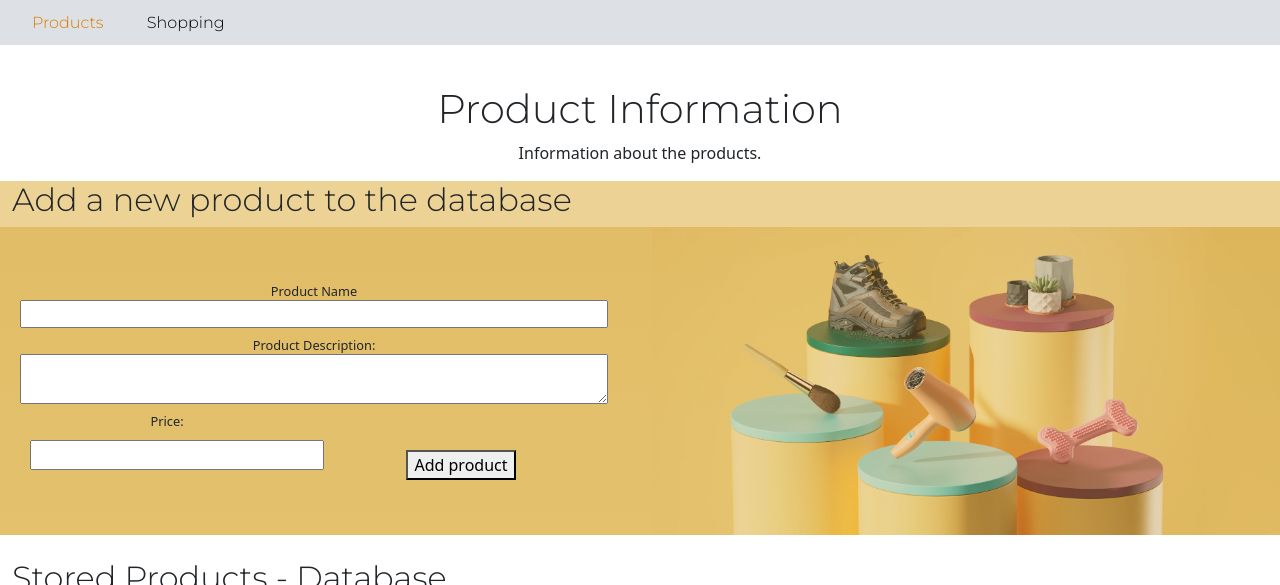
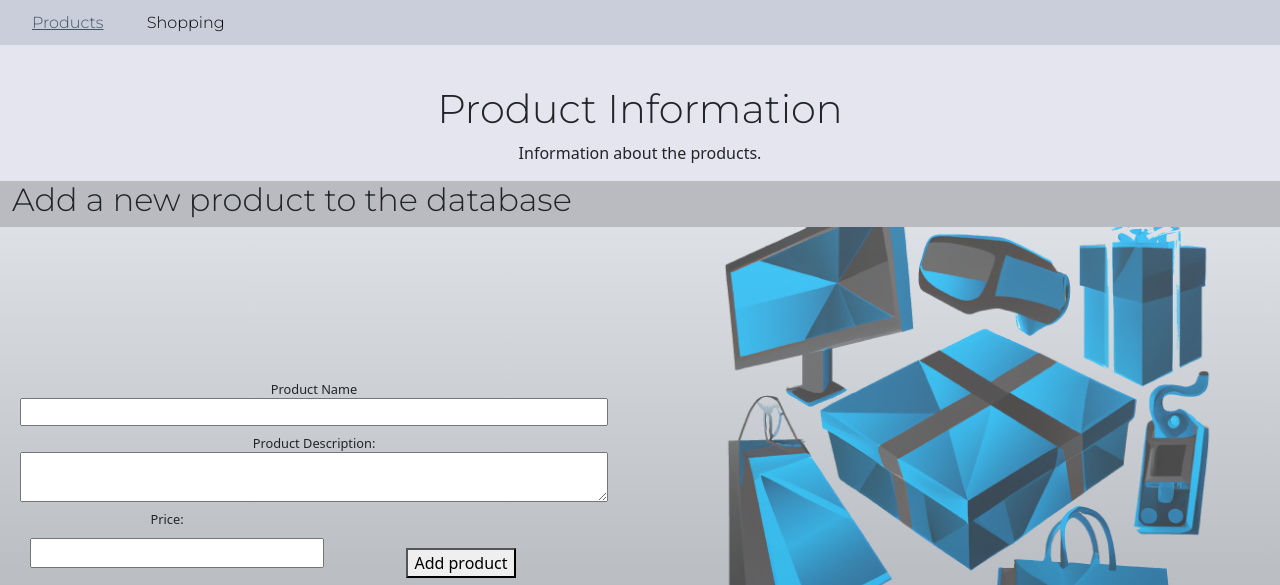
Before and after one commit to Benjovengo/CRUDapplication, a React (Create React App) app in the folder client/: page /products in a window 1280 px wide. Shown: the top 585 px of the page. Built offline with nearby package versions, Linux system fonts and the light colour scheme; no server answers.

Commit message:
update styling
Update the colors of the header and pages.

Signed-off-by: Fabio Benjovengo <fabio.benjovengo@gmail.com>

```diff
--- a/client/src/App.css
+++ b/client/src/App.css
@@ -1,5 +1,9 @@
 /* Import fonts */
 @import url("https://fonts.googleapis.com/css2?family=Cinzel:wght@400;500;600;800&family=Cormorant:ital,wght@0,300;0,500;0,700;1,300;1,500;1,700&family=Montserrat:ital,wght@0,200;0,300;0,700;1,200;1,300;1,700&display=swap");
+
+body {
+  background-color: #e5e5f0;
+}
 
 .App {
   margin: 0;
--- a/client/src/components/Header.css
+++ b/client/src/components/Header.css
@@ -30,5 +30,6 @@
 }
 
 .active {
-  color: #D87E01 !important;
+  color: #415564 !important;
+  text-decoration: underline !important;
 }
--- a/client/src/pages/Products.jsx
+++ b/client/src/pages/Products.jsx
@@ -3,7 +3,7 @@ import { Container, Row, Col } from 'reactstrap'
 import axios from 'axios'
 
 import SingleProductCard from '../components/cards/SingleProductCard'
-import productsImage from '../assets/trending-products.webp'
+import productsImage from '../assets/products_hero.png'
 
 import './Stylesheet.css'
 
@@ -56,7 +56,6 @@ const Products = () => {
   }
 
   return (
-
     <>
     <section>
       <Container fluid>
@@ -122,7 +121,6 @@ const Products = () => {
       </Container>
     </section>
     </>
-
   )
 }
 
--- a/client/src/pages/Shopping.jsx
+++ b/client/src/pages/Shopping.jsx
@@ -3,7 +3,7 @@ import { Container, Row, Col } from 'reactstrap'
 import axios from 'axios'
 // Import card to display the information of a sale
 import SingleSaleCard from '../components/cards/SingleSaleCard'
-import productsImage from '../assets/trending-products.webp'
+import productsImage from '../assets/shopping_cart_history.png'
 
 import './Stylesheet.css'
 
--- a/client/src/pages/Stylesheet.css
+++ b/client/src/pages/Stylesheet.css
@@ -9,12 +9,12 @@
 }
 
 .add__item {
-  background-color: rgba(230, 196, 114, 0.75);
+  background-color: rgba(171, 174, 178, 0.75);
   margin: 0;
 }
 
 .add__items__wrapper {
-  background: linear-gradient(to bottom, rgb(226, 189, 103), rgb(227, 193, 109));
+  background: linear-gradient(to bottom, rgb(221, 225, 229), rgb(171, 174, 178));
 }
 
 .form__wrapper {
@@ -46,7 +46,7 @@
 .products__image {
   margin-left: auto;
   opacity: 0.7;
-  width: 100%;
+  width: 80%;
 }
 
 
```
